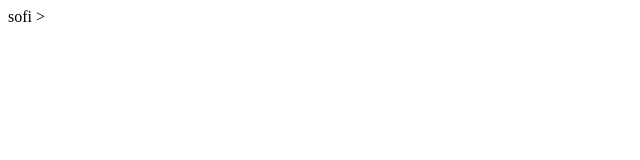
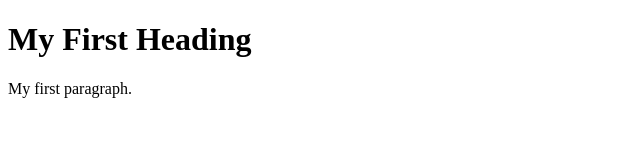
Before and after one commit to 1sophie/1sophie.github.io, a plain HTML site: page index.html in a window 1280 px wide. Shown: the whole page, without its empty margins (0-640 px from the left). Drawn offline with Linux system fonts and the light colour scheme.

Commit message:
Update index.html

```diff
--- a/index.html
+++ b/index.html
@@ -1,9 +1,10 @@
 <!DOCTYPE html>
 <html>
     <head>
+<h1>My First Heading</h1>
+<p>My first paragraph.</p>
 
     </head>
-   <h/> sofi </h>>
 
     </body>
 </html>
```
